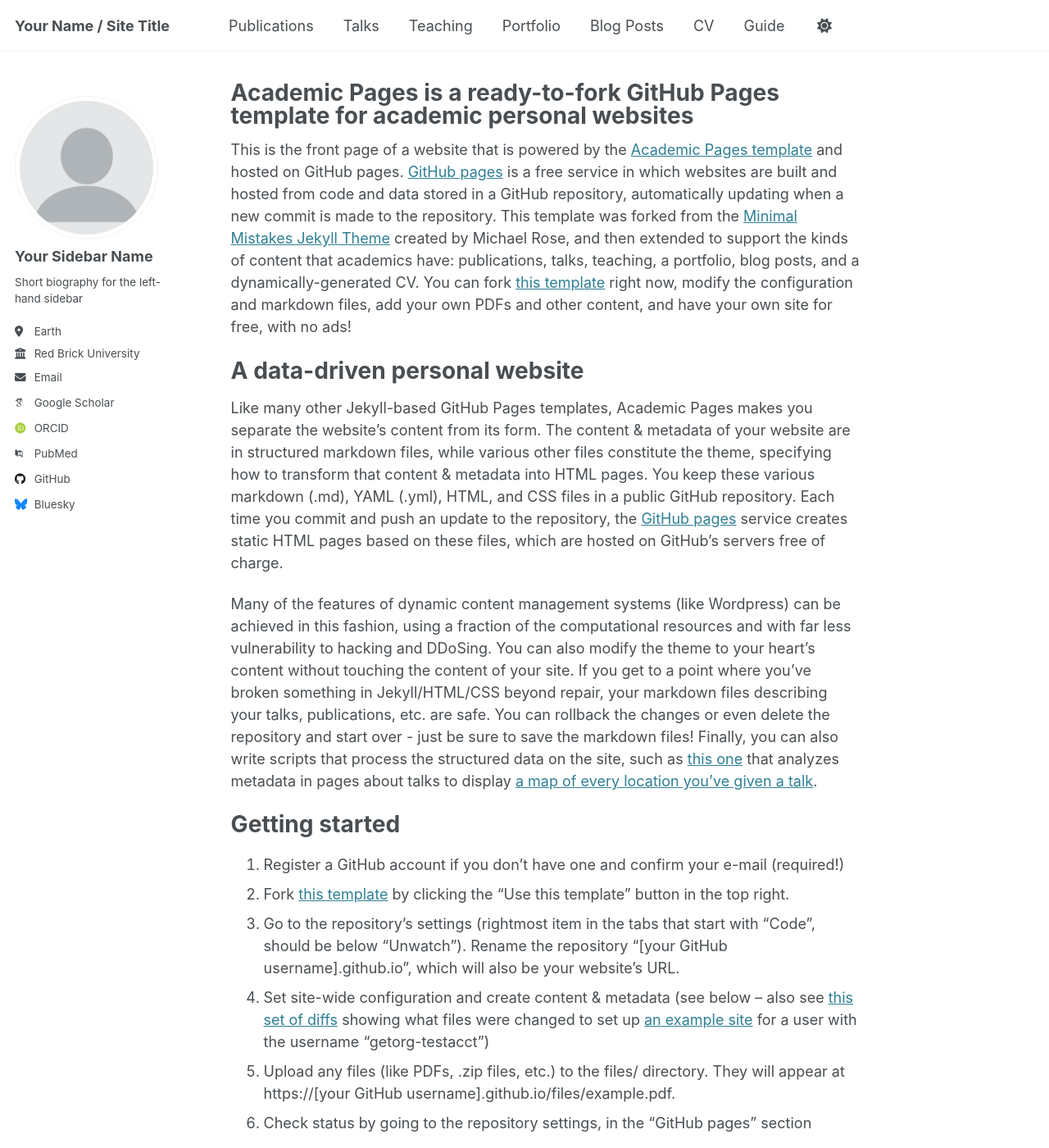
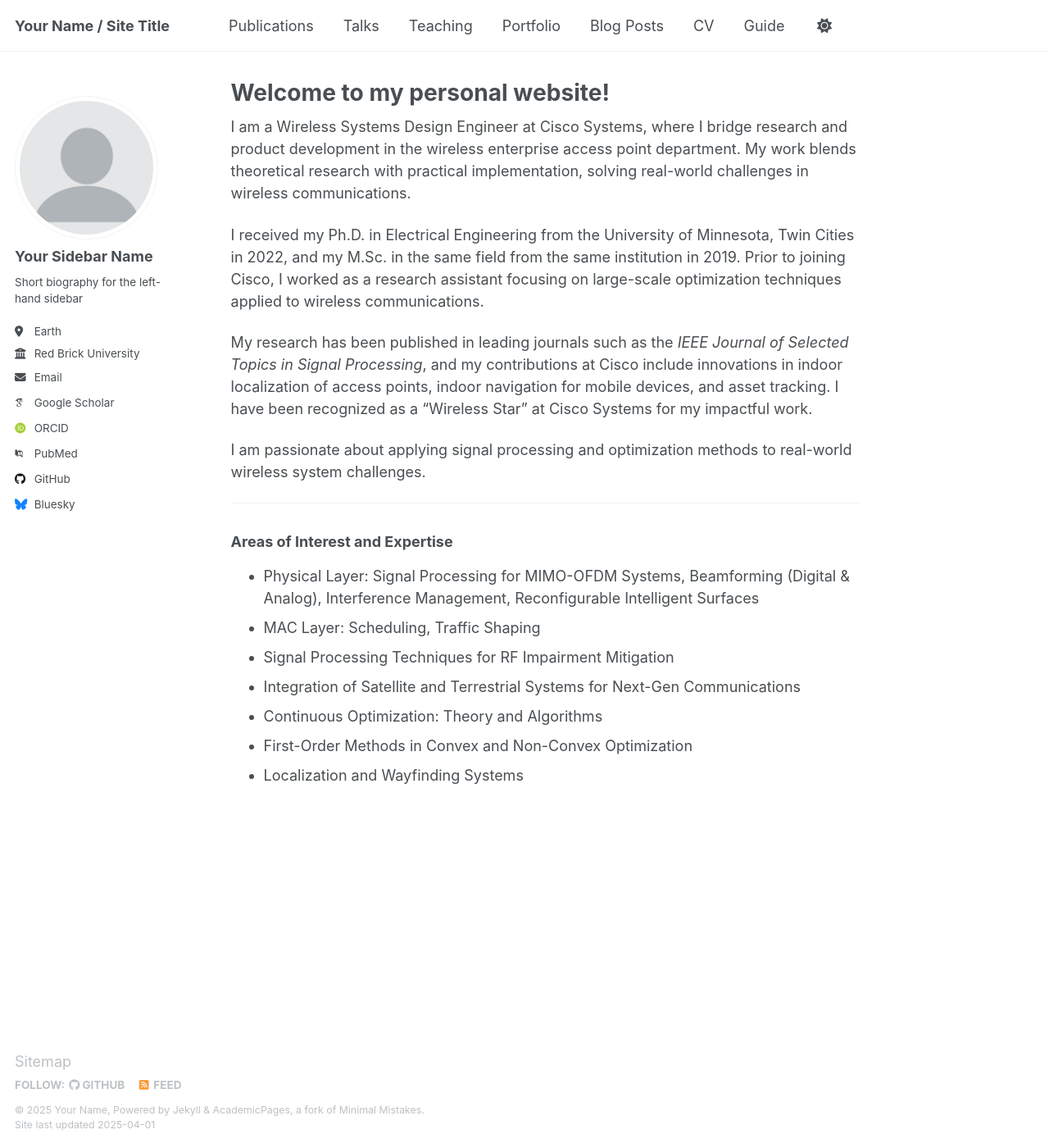
Before and after one commit to navidreyhanian/navidreyhanian.github.io, a Jekyll site: the page built from _pages/about.md, in a window 1280 px wide and 1400 px high. Shown: the whole window at 82% size. Built offline with Jekyll 4.4.1, drawn with Linux system fonts in a browser that asks for light colours; some web fonts are replaced; some of the changed text lies outside the part shown.

Commit message:
updated about

```diff
--- a/_pages/about.md
+++ b/_pages/about.md
@@ -1,49 +1,30 @@
 ---
 permalink: /
-title: "Academic Pages is a ready-to-fork GitHub Pages template for academic personal websites"
+title: "Welcome to my personal website!"
 author_profile: true
 redirect_from:
   - /about/
   - /about.html
 ---
 
-This is the front page of a website that is powered by the [Academic Pages template](https://github.com/academicpages/academicpages.github.io) and hosted on GitHub pages. [GitHub pages](https://pages.github.com) is a free service in which websites are built and hosted from code and data stored in a GitHub repository, automatically updating when a new commit is made to the repository. This template was forked from the [Minimal Mistakes Jekyll Theme](https://mmistakes.github.io/minimal-mistakes/) created by Michael Rose, and then extended to support the kinds of content that academics have: publications, talks, teaching, a portfolio, blog posts, and a dynamically-generated CV. You can fork [this template](https://github.com/academicpages/academicpages.github.io) right now, modify the configuration and markdown files, add your own PDFs and other content, and have your own site for free, with no ads!
+I am a Wireless Systems Design Engineer at Cisco Systems, where I bridge research and product development in the wireless enterprise access point department. My work blends theoretical research with practical implementation, solving real-world challenges in wireless communications.
 
-A data-driven personal website
-======
-Like many other Jekyll-based GitHub Pages templates, Academic Pages makes you separate the website's content from its form. The content & metadata of your website are in structured markdown files, while various other files constitute the theme, specifying how to transform that content & metadata into HTML pages. You keep these various markdown (.md), YAML (.yml), HTML, and CSS files in a public GitHub repository. Each time you commit and push an update to the repository, the [GitHub pages](https://pages.github.com/) service creates static HTML pages based on these files, which are hosted on GitHub's servers free of charge.
+I received my Ph.D. in Electrical Engineering from the University of Minnesota, Twin Cities in 2022, and my M.Sc. in the same field from the same institution in 2019. Prior to joining Cisco, I worked as a research assistant focusing on large-scale optimization techniques applied to wireless communications.
 
-Many of the features of dynamic content management systems (like Wordpress) can be achieved in this fashion, using a fraction of the computational resources and with far less vulnerability to hacking and DDoSing. You can also modify the theme to your heart's content without touching the content of your site. If you get to a point where you've broken something in Jekyll/HTML/CSS beyond repair, your markdown files describing your talks, publications, etc. are safe. You can rollback the changes or even delete the repository and start over - just be sure to save the markdown files! Finally, you can also write scripts that process the structured data on the site, such as [this one](https://github.com/academicpages/academicpages.github.io/blob/master/talkmap.ipynb) that analyzes metadata in pages about talks to display [a map of every location you've given a talk](https://academicpages.github.io/talkmap.html).
+My research has been published in leading journals such as the *IEEE Journal of Selected Topics in Signal Processing*, and my contributions at Cisco include innovations in indoor localization of access points, indoor navigation for mobile devices, and asset tracking. I have been recognized as a “Wireless Star” at Cisco Systems for my impactful work.
 
-Getting started
-======
-1. Register a GitHub account if you don't have one and confirm your e-mail (required!)
-1. Fork [this template](https://github.com/academicpages/academicpages.github.io) by clicking the "Use this template" button in the top right.
-1. Go to the repository's settings (rightmost item in the tabs that start with "Code", should be below "Unwatch"). Rename the repository "[your GitHub username].github.io", which will also be your website's URL.
-1. Set site-wide configuration and create content & metadata (see below -- also see [this set of diffs](http://archive.is/3TPas) showing what files were changed to set up [an example site](https://getorg-testacct.github.io) for a user with the username "getorg-testacct")
-1. Upload any files (like PDFs, .zip files, etc.) to the files/ directory. They will appear at https://[your GitHub username].github.io/files/example.pdf.
-1. Check status by going to the repository settings, in the "GitHub pages" section
+I am passionate about applying signal processing and optimization methods to real-world wireless system challenges.
 
-Site-wide configuration
-------
-The main configuration file for the site is in the base directory in [_config.yml](https://github.com/academicpages/academicpages.github.io/blob/master/_config.yml), which defines the content in the sidebars and other site-wide features. You will need to replace the default variables with ones about yourself and your site's github repository. The configuration file for the top menu is in [_data/navigation.yml](https://github.com/academicpages/academicpages.github.io/blob/master/_data/navigation.yml). For example, if you don't have a portfolio or blog posts, you can remove those items from that navigation.yml file to remove them from the header.
+---
 
-Create content & metadata
-------
-For site content, there is one markdown file for each type of content, which are stored in directories like _publications, _talks, _posts, _teaching, or _pages. For example, each talk is a markdown file in the [_talks directory](https://github.com/academicpages/academicpages.github.io/tree/master/_talks). At the top of each markdown file is structured data in YAML about the talk, which the theme will parse to do lots of cool stuff. The same structured data about a talk is used to generate the list of talks on the [Talks page](https://academicpages.github.io/talks), each [individual page](https://academicpages.github.io/talks/2012-03-01-talk-1) for specific talks, the talks section for the [CV page](https://academicpages.github.io/cv), and the [map of places you've given a talk](https://academicpages.github.io/talkmap.html) (if you run this [python file](https://github.com/academicpages/academicpages.github.io/blob/master/talkmap.py) or [Jupyter notebook](https://github.com/academicpages/academicpages.github.io/blob/master/talkmap.ipynb), which creates the HTML for the map based on the contents of the _talks directory).
+### Areas of Interest and Expertise
 
-**Markdown generator**
-
-The repository includes [a set of Jupyter notebooks](https://github.com/academicpages/academicpages.github.io/tree/master/markdown_generator
-) that converts a CSV containing structured data about talks or presentations into individual markdown files that will be properly formatted for the Academic Pages template. The sample CSVs in that directory are the ones I used to create my own personal website at stuartgeiger.com. My usual workflow is that I keep a spreadsheet of my publications and talks, then run the code in these notebooks to generate the markdown files, then commit and push them to the GitHub repository.
-
-How to edit your site's GitHub repository
-------
-Many people use a git client to create files on their local computer and then push them to GitHub's servers. If you are not familiar with git, you can directly edit these configuration and markdown files directly in the github.com interface. Navigate to a file (like [this one](https://github.com/academicpages/academicpages.github.io/blob/master/_talks/2012-03-01-talk-1.md) and click the pencil icon in the top right of the content preview (to the right of the "Raw | Blame | History" buttons). You can delete a file by clicking the trashcan icon to the right of the pencil icon. You can also create new files or upload files by navigating to a directory and clicking the "Create new file" or "Upload files" buttons.
-
-Example: editing a markdown file for a talk
-![Editing a markdown file for a talk](/images/editing-talk.png)
-
-For more info
-------
-More info about configuring Academic Pages can be found in [the guide](https://academicpages.github.io/markdown/), the [growing wiki](https://github.com/academicpages/academicpages.github.io/wiki), and you can always [ask a question on GitHub](https://github.com/academicpages/academicpages.github.io/discussions). The [guides for the Minimal Mistakes theme](https://mmistakes.github.io/minimal-mistakes/docs/configuration/) (which this theme was forked from) might also be helpful.
+<ul>
+  <li>Physical Layer: Signal Processing for MIMO-OFDM Systems, Beamforming (Digital & Analog), Interference Management, Reconfigurable Intelligent Surfaces</li>
+  <li>MAC Layer: Scheduling, Traffic Shaping</li>
+  <li>Signal Processing Techniques for RF Impairment Mitigation</li>
+  <li>Integration of Satellite and Terrestrial Systems for Next-Gen Communications</li>
+  <li>Continuous Optimization: Theory and Algorithms</li>
+  <li>First-Order Methods in Convex and Non-Convex Optimization</li>
+  <li>Localization and Wayfinding Systems</li>
+</ul>
```
